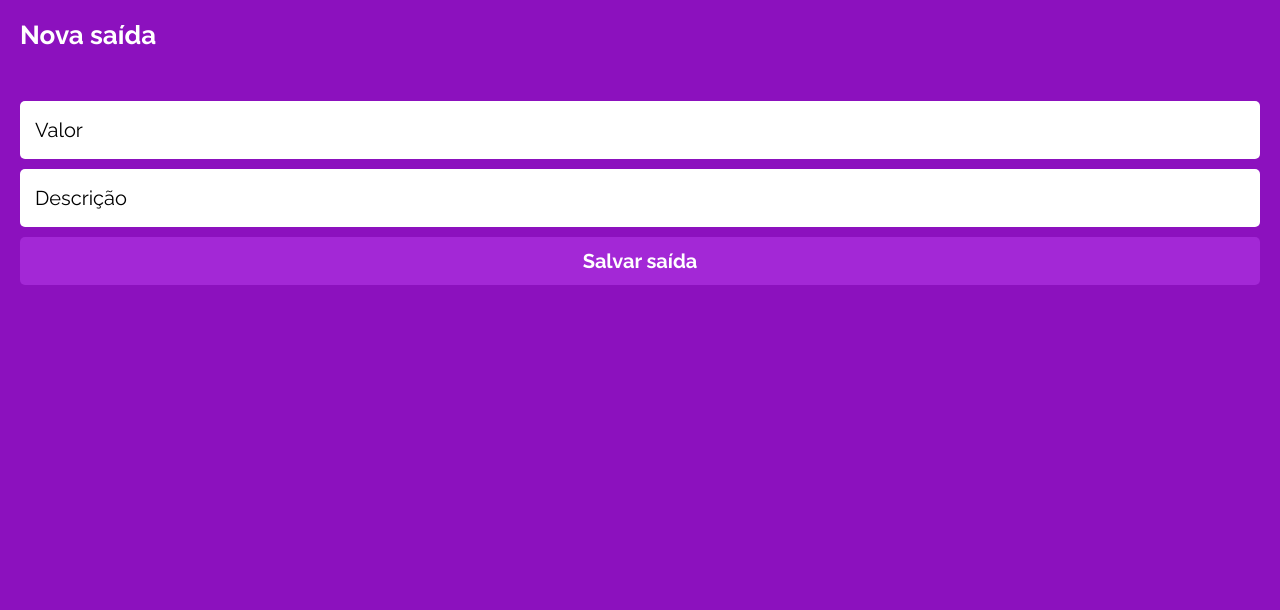
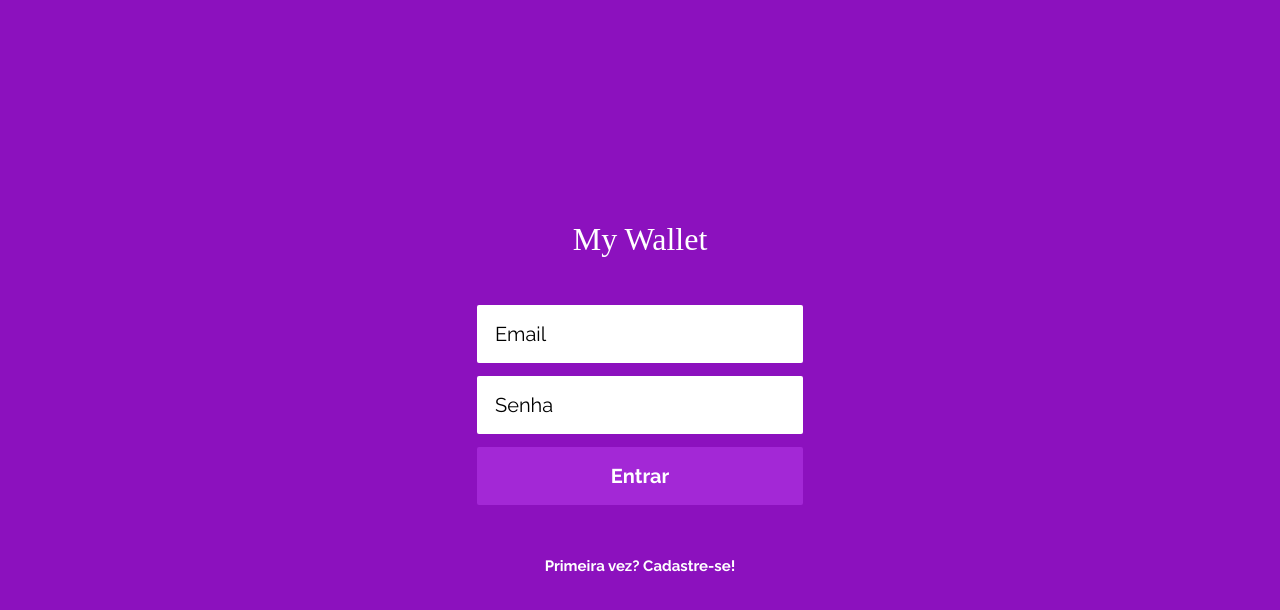
Before and after one commit to emilynakano/mywallet-front, a JavaScript app: page / in a window 1280 px wide. Shown: the top 610 px of the page. Built offline with nearby package versions, Linux system fonts and the light colour scheme; a web font is replaced by a local one.

Commit message:
routes ready

```diff
--- a/src/components/App.js
+++ b/src/components/App.js
@@ -1,14 +1,18 @@
 import { BrowserRouter, Routes, Route } from 'react-router-dom'
-//import LoginPage from './LoginPage'
-//import RegisterPage from './RegisterPage'
-//import InitialPage from './InitialPage'
-//import AddRegisterPage from './AddRegisterPage'
-import RemoveRegisterPage from './RemoveRegisterPage'
+import LoginPage from './LoginPage'
+import RegisterPage from './RegisterPage'
+import InitialPage from './InitialPage'
+import AddRegisterPage from './AddRegisterPage'
+import ExitRegisterPage from './ExitRegisterPage'
 export default function App() {
     return (
         <BrowserRouter>
             <Routes>
-                <Route path="/" element={<RemoveRegisterPage/>} />
+                <Route path="/" element={<LoginPage/>} />
+                <Route path="/register" element={<RegisterPage/>} />
+                <Route path="/home" element={<InitialPage/>} />
+                <Route path="/add" element={<AddRegisterPage/>} />
+                <Route path="/exit" element={<ExitRegisterPage/>} />
             </Routes>
         </BrowserRouter>
     )
```
Also changed, not shown: src/components/ExitRegisterPage/index.js (renamed from src/components/RemoveRegisterPage/index.js).
